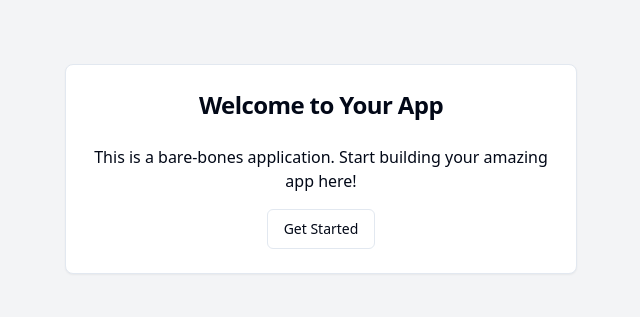
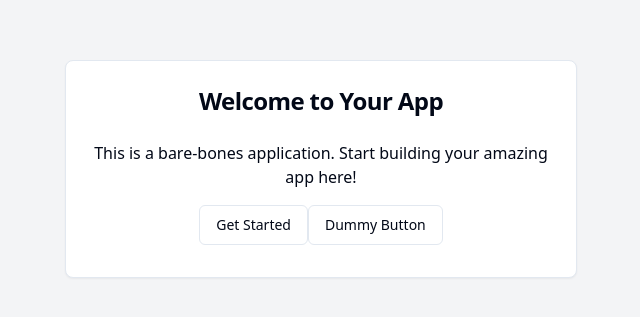
Before and after one commit to GPT-Engineer-App-Dev/project-seed, a React (Vite) app: page / in a window 1280 px wide. Shown: the part 231-548 px from the top of the page, without its empty margins (319-959 px from the left). Built offline with nearby package versions, Linux system fonts and the light colour scheme.

Commit message:
Added a dummy button to the Index page below the existing "Get Started" button.

```diff
--- a/src/pages/Index.jsx
+++ b/src/pages/Index.jsx
@@ -11,7 +11,8 @@ const Index = () => {
         </CardHeader>
         <CardContent className="text-center">
           <p className="mb-4">This is a bare-bones application. Start building your amazing app here!</p>
-          <Button variant="outline">Get Started</Button>
+          <Button variant="outline" className="mb-2">Get Started</Button>
+          <Button variant="outline">Dummy Button</Button>
         </CardContent>
       </Card>
     </div>
```
